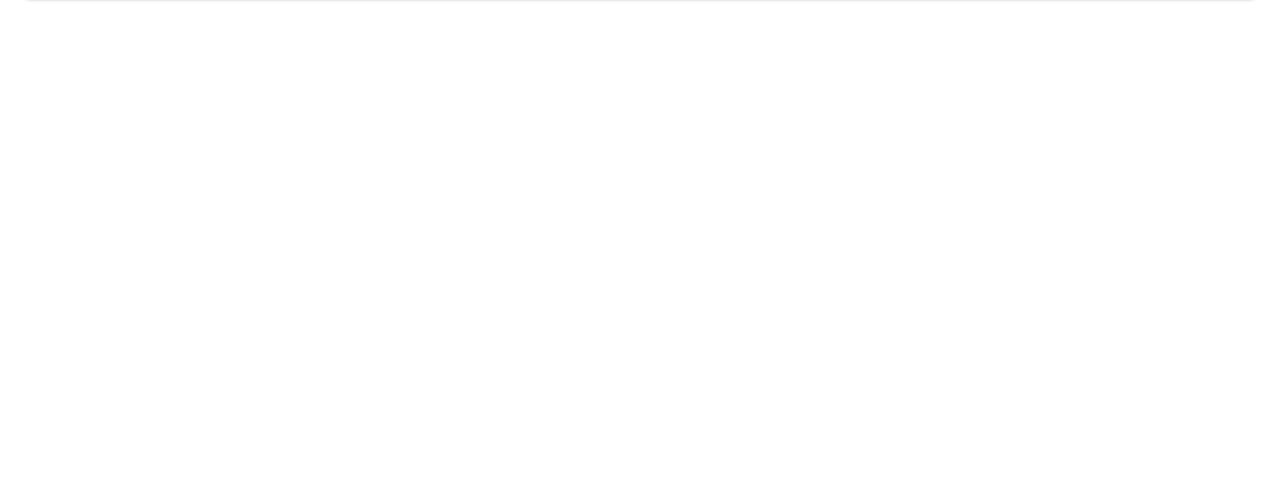
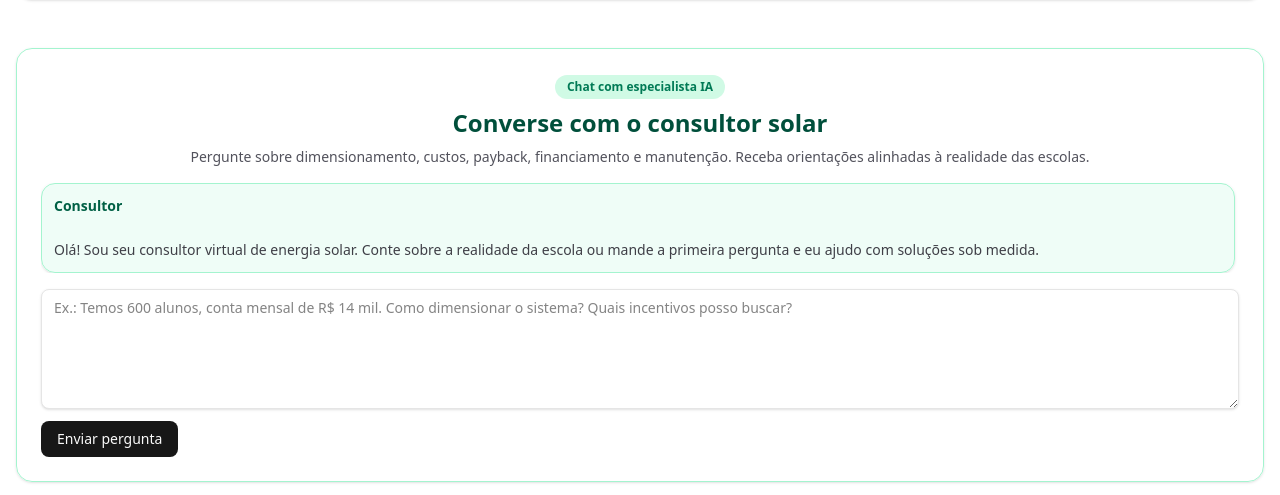
Before and after one commit to kalellz/hackathon-curitiba, a Next.js app in the folder app/: page / in a window 1280 px wide. Shown: the part 1604-2099 px from the top of the page. Before the commit the page ends 1620 px from the top, so only its background shows below. Built offline with nearby package versions, Linux system fonts and the light colour scheme.

Commit message:
feat: add ChatSolar component for interactive solar consulting and implement chat API

```diff
--- /dev/null
+++ b/app/src/app/api/chat-solar/route.ts
@@ -0,0 +1,94 @@
+import { NextRequest, NextResponse } from "next/server";
+
+const HF_MODEL = process.env.HF_MODEL ?? "mistralai/Mixtral-8x7B-Instruct";
+const HF_API_KEY = process.env.HUGGINGFACE_API_KEY;
+const OLLAMA_MODEL = process.env.OLLAMA_MODEL ?? "llama3";
+const OLLAMA_HOST = process.env.OLLAMA_HOST ?? "http://localhost:11434";
+
+type HuggingFaceResponse =
+  | { generated_text: string }[]
+  | { error: string };
+
+export async function POST(request: NextRequest) {
+  try {
+    const { prompt } = await request.json();
+    if (!prompt || typeof prompt !== "string") {
+      return NextResponse.json({ error: "Prompt inválido." }, { status: 400 });
+    }
+
+    // 1) Tenta consultar o Ollama local
+    try {
+      const ollamaResponse = await fetch(`${OLLAMA_HOST}/api/generate`, {
+        method: "POST",
+        headers: { "Content-Type": "application/json" },
+        body: JSON.stringify({
+          model: OLLAMA_MODEL,
+          prompt: "Você é um assistente técnico especializado em gestão energética e eficiência para escolas públicas,  sistema Geocompasso de Gestão Energética analisa dados de consumo elétrico, custo anual, potência instalada e potencial solar de escolas. Seu papel é interpretar os dados fornecidos (por exemplo, consumo médio mensal em kWh, custo anual em R$, área disponível para painéis solares, número de alunos e equipamentos elétricos) e gerar insights claros, quantitativos e práticos. Com base nesses dados, você deve fornecer recomendações específicas para melhorar a eficiência energética, reduzir custos e implementar soluções de energia solar. Sempre que possível, inclua cálculos numéricos, percentuais de economia e sugestões detalhadas de ações a serem tomadas pelas escolas para otimizar seu consumo energético e integrar energia solar de forma eficaz.\n\nUsuário: " + prompt,
+          stream: false,
+          options: {
+            temperature: 0.4,
+            top_p: 0.9,
+            repeat_penalty: 1.1,
+          },
+        }),
+      });
+
+      if (ollamaResponse.ok) {
+        const data = await ollamaResponse.json();
+        if (typeof data?.response === "string" && data.response.trim().length > 0) {
+          return NextResponse.json({ reply: data.response.trim() });
+        }
+        console.warn("Resposta inesperada do Ollama:", data);
+      } else {
+        console.warn("Falha ao consultar Ollama:", await ollamaResponse.text());
+      }
+    } catch (error) {
+      console.warn("Erro ao consultar Ollama:", error);
+    }
+
+    // 2) Fallback para Hugging Face se configurado
+    if (HF_API_KEY) {
+      const response = await fetch(`https://api-inference.huggingface.co/models/${HF_MODEL}`, {
+        method: "POST",
+        headers: {
+          Authorization: `Bearer ${HF_API_KEY}`,
+          "Content-Type": "application/json",
+        },
+        body: JSON.stringify({
+          inputs: prompt,
+          parameters: {
+            max_new_tokens: 280,
+            temperature: 0.5,
+            top_p: 0.9,
+            repetition_penalty: 1.1,
+          },
+        }),
+      });
+
+      if (response.ok) {
+        const data = (await response.json()) as HuggingFaceResponse;
+        if (Array.isArray(data) && data[0]?.generated_text) {
+          return NextResponse.json({ reply: data[0].generated_text.trim() });
+        }
+        console.error("Resposta inesperada da Hugging Face:", data);
+      } else {
+        console.error("Erro na Hugging Face API:", await response.text());
+      }
+    }
+
+    // 3) Nenhuma opção disponível
+    return NextResponse.json(
+      {
+        reply:
+          "Não foi possível consultar a IA. Verifique se o serviço Ollama está ativo (http://localhost:11434) ou configure a variável de ambiente HUGGINGFACE_API_KEY.",
+      },
+      { status: 200 },
+    );
+  } catch (error) {
+    console.error("Erro no chat-solar:", error);
+    return NextResponse.json(
+      { reply: "Ocorreu um problema ao processar sua solicitação. Tente novamente mais tarde." },
+      { status: 200 },
+    );
+  }
+}
--- a/app/src/app/page.tsx
+++ b/app/src/app/page.tsx
@@ -14,6 +14,7 @@
   TREES_PER_TON,
   CAR_TON_PER_YEAR,
 } from "@/lib/energy-model";
+import ChatSolar from "@/components/chat/ChatSolar";
 
 const numberFormatter = new Intl.NumberFormat("pt-BR");
 const currencyFormatter = new Intl.NumberFormat("pt-BR", {
@@ -261,6 +262,8 @@
           show={{ consumo: true, custos: true, projeto: true, co2: true }}
         />
       )}
+
+      <ChatSolar />
     </main>
   );
 }
--- /dev/null
+++ b/app/src/components/chat/ChatSolar.tsx
@@ -0,0 +1,121 @@
+"use client";
+
+import { useMemo, useState } from "react";
+import { Card } from "@/components/ui/card";
+import { Textarea } from "@/components/ui/textarea";
+import { Button } from "@/components/ui/button";
+
+type Message = {
+  role: "user" | "assistant";
+  content: string;
+};
+
+const SYSTEM_PROMPT =
+  "Você é um consultor experiente em energia solar para escolas públicas. Use linguagem clara, proponha etapas práticas, destaque economia, payback, impacto ambiental e cuidados de manutenção. Sempre considere incentivos e parcerias possíveis.";
+
+export default function ChatSolar() {
+  const [messages, setMessages] = useState<Message[]>([
+    {
+      role: "assistant",
+      content:
+        "Olá! Sou seu consultor virtual de energia solar. Conte sobre a realidade da escola ou mande a primeira pergunta e eu ajudo com soluções sob medida.",
+    },
+  ]);
+  const [input, setInput] = useState("");
+  const [loading, setLoading] = useState(false);
+
+  const prompt = useMemo(() => {
+    const history = messages
+      .map((message) => `${message.role === "assistant" ? "Consultor" : "Gestor"}: ${message.content}`)
+      .join("\n");
+
+    return `${SYSTEM_PROMPT}\n\n${history}\nGestor: ${input.trim()}\nConsultor:`;
+  }, [messages, input]);
+
+  const handleSend = async () => {
+    const question = input.trim();
+    if (!question) return;
+
+    const nextMessages = [...messages, { role: "user" as const, content: question }];
+    setMessages(nextMessages);
+    setInput("");
+    setLoading(true);
+
+    try {
+      const response = await fetch("/api/chat-solar", {
+        method: "POST",
+        headers: { "Content-Type": "application/json" },
+        body: JSON.stringify({ prompt }),
+      });
+
+      if (!response.ok) {
+        throw new Error(await response.text());
+      }
+
+      const data = (await response.json()) as { reply?: string };
+      setMessages([
+        ...nextMessages,
+        {
+          role: "assistant",
+          content: data.reply ?? "Não consegui formular uma resposta agora. Tente novamente mais tarde.",
+        },
+      ]);
+    } catch (error) {
+      console.error("Erro no chat:", error);
+      setMessages([
+        ...nextMessages,
+        {
+          role: "assistant",
+          content:
+            "Houve um problema ao consultar a IA. Verifique se o servidor Ollama está em execução ou tente novamente em instantes.",
+        },
+      ]);
+    } finally {
+      setLoading(false);
+    }
+  };
+
+  return (
+    <section className="rounded-2xl border border-emerald-200 bg-white/70 p-6 shadow-sm backdrop-blur">
+      <div className="mb-4 space-y-2 text-center">
+        <span className="inline-flex items-center gap-2 rounded-full bg-emerald-100 px-3 py-1 text-xs font-semibold text-emerald-700">
+          Chat com especialista IA
+        </span>
+        <h2 className="text-2xl font-semibold text-emerald-900">Converse com o consultor solar</h2>
+        <p className="text-sm text-zinc-600">
+          Pergunte sobre dimensionamento, custos, payback, financiamento e manutenção. Receba orientações alinhadas à
+          realidade das escolas.
+        </p>
+      </div>
+
+      <div className="mb-4 max-h-[320px] space-y-3 overflow-y-auto pr-1">
+        {messages.map((message, index) => (
+          <Card
+            key={index}
+            className={`p-3 text-sm ${
+              message.role === "assistant" ? "border-emerald-200 bg-emerald-50/80" : "border-border"
+            }`}
+          >
+            <p className="font-semibold text-emerald-800">
+              {message.role === "assistant" ? "Consultor" : "Gestor"}
+            </p>
+            <p className="text-zinc-700 whitespace-pre-wrap">{message.content}</p>
+          </Card>
+        ))}
+      </div>
+
+      <div className="space-y-3">
+        <Textarea
+          value={input}
+          onChange={(event) => setInput(event.target.value)}
+          placeholder="Ex.: Temos 600 alunos, conta mensal de R$ 14 mil. Como dimensionar o sistema? Quais incentivos posso buscar?"
+          className="min-h-[120px]"
+          disabled={loading}
+        />
+        <Button onClick={handleSend} disabled={loading} className="w-full sm:w-auto">
+          {loading ? "Gerando resposta..." : "Enviar pergunta"}
+        </Button>
+      </div>
+    </section>
+  );
+}
--- /dev/null
+++ b/app/src/components/ui/textarea.tsx
@@ -0,0 +1,25 @@
+"use client";
+
+import * as React from "react";
+import { cn } from "@/lib/utils";
+
+export interface TextareaProps
+  extends React.TextareaHTMLAttributes<HTMLTextAreaElement> {}
+
+const Textarea = React.forwardRef<HTMLTextAreaElement, TextareaProps>(
+  ({ className, ...props }, ref) => {
+    return (
+      <textarea
+        ref={ref}
+        className={cn(
+          "flex min-h-[100px] w-full rounded-md border border-input bg-background px-3 py-2 text-sm text-foreground shadow-sm transition focus-visible:outline-none focus-visible:ring-2 focus-visible:ring-ring focus-visible:ring-offset-2 disabled:cursor-not-allowed disabled:opacity-50",
+          className,
+        )}
+        {...props}
+      />
+    );
+  },
+);
+Textarea.displayName = "Textarea";
+
+export { Textarea };
```
